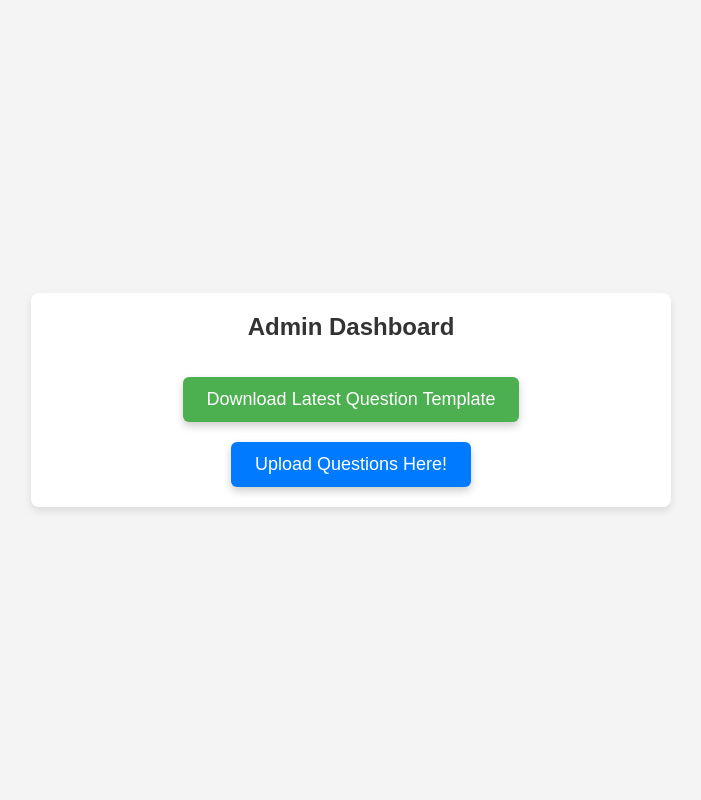
After one commit to papcode/quiz_Rai, a Flask app: template templates/admin_side.html in a window 1280 px wide. The commit adds this page. Shown: the whole page, without its empty margins (289-990 px from the left). Run offline with Flask 2, Linux system fonts and the light colour scheme; the template is opened without the code that fills it, so the values that code supplies are empty.

Commit message:
quiz_upgrade

```diff
--- a/app.py
+++ b/app.py
@@ -39,6 +39,25 @@ def load_questions(filename, sheet_name):
             questions.append({'question': question_text, 'answer': answer_text})
     return questions
 
+# Add this new function
+def load_easy_questions(filename, num_questions):
+    workbook = openpyxl.load_workbook(filename, data_only=True)
+    if 'easy_set' not in workbook.sheetnames:
+        return []
+
+    sheet = workbook['easy_set']
+    all_easy_questions = []
+
+    for row in sheet.iter_rows(min_row=2, values_only=True):
+        question_text = row[0]
+        answer_text = row[1]
+        if question_text and answer_text:
+            all_easy_questions.append({'question': question_text, 'answer': answer_text})
+
+    # Randomly select the required number of questions
+    import random
+    return random.sample(all_easy_questions, min(num_questions, len(all_easy_questions)))
+
 @app.route('/')
 def select_test():
     if 'student_id' not in session:
@@ -53,20 +72,28 @@ def test(test_name):
 
     questions = load_questions('questions.xlsx', test_name)
     results = {}
-    retry_mode = False  # Default to False
+    retry_mode = False
+    is_easy_mode = request.args.get('easy_mode', 'false') == 'true'
+
+    # Initialize shown questions tracking if not exists
+    if 'shown_easy_questions' not in session:
+        session['shown_easy_questions'] = []
 
     if request.method == 'POST':
         user_answers = request.form.to_dict()
-        incorrect_count = 0
+        incorrect_questions = []
 
-        for question in questions:
+        # Get the current questions based on mode
+        current_questions = session.get('easy_questions', questions) if is_easy_mode else questions
+
+        for question in current_questions:
             question_text = question['question']
             user_answer = user_answers.get(question_text, '').strip()
             correct_answer = str(question['answer']).strip()
 
             is_correct = user_answer.lower() == correct_answer.lower()
             if not is_correct:
-                incorrect_count += 1
+                incorrect_questions.append(question_text)
 
             results[question_text] = {
                 'user_answer': user_answer,
@@ -74,32 +101,57 @@ def test(test_name):
                 'correct_answer': correct_answer
             }
 
-        if incorrect_count == 0:
+        if not incorrect_questions:
+            # Clear all session data when all answers are correct
+            session.pop('easy_questions', None)
+            session.pop('shown_easy_questions', None)
             return redirect(url_for('congratulations'))
 
-        # Redirect with JSON encoded user answers
-        return redirect(url_for('error_page', incorrect_count=incorrect_count, test_name=test_name, user_answers=json.dumps(user_answers)))
+        # Load new easy questions for incorrect answers
+        new_easy_questions = []
+        shown_questions = session['shown_easy_questions']
 
-    # For GET request or retry scenario
-    user_answers = request.args.get('user_answers', '{}')
-    retry_mode = 'retry' in request.args
-    results = {}
+        # Get all available easy questions
+        all_easy_questions = load_easy_questions('questions.xlsx', float('inf'))
 
-    user_answers_dict = json.loads(user_answers) if user_answers else {}
+        # Filter out previously shown questions
+        available_questions = [q for q in all_easy_questions
+                             if q['question'] not in shown_questions]
 
-    for question in questions:
-        question_text = question['question']
-        user_answer = user_answers_dict.get(question_text, '').strip()
-        correct_answer = str(question['answer']).strip()
+        # Randomly select required number of new questions
+        import random
+        num_needed = len(incorrect_questions)
+        if available_questions:
+            selected_questions = random.sample(available_questions,
+                                            min(num_needed, len(available_questions)))
+            new_easy_questions.extend(selected_questions)
 
-        is_correct = user_answer.lower() == correct_answer.lower()
-        results[question_text] = {
-            'user_answer': user_answer,
-            'is_correct': is_correct,
-            'correct_answer': correct_answer
-        }
+            # Update shown questions list
+            session['shown_easy_questions'].extend(q['question'] for q in selected_questions)
 
-    return render_template('index.html', questions=questions, test_name=test_name, results=results, retry_mode=retry_mode, user_answers=user_answers_dict)
+        session['easy_questions'] = new_easy_questions
+        return redirect(url_for('test', test_name=test_name, easy_mode='true'))
+
+    if is_easy_mode:
+        questions = session.get('easy_questions', [])
+        return render_template('index.html',
+                             questions=questions,
+                             test_name=test_name,
+                             results={},
+                             retry_mode=False,
+                             user_answers={},
+                             is_easy_mode=True)
+
+    # Clear session data when starting a new test
+    session.pop('easy_questions', None)
+    session.pop('shown_easy_questions', None)
+    return render_template('index.html',
+                         questions=questions,
+                         test_name=test_name,
+                         results=results,
+                         retry_mode=retry_mode,
+                         user_answers={},
+                         is_easy_mode=False)
 
 @app.route('/error_page')
 def error_page():
--- /dev/null
+++ b/static/admin_side.css
@@ -0,0 +1,90 @@
+/* Admin Side Page Styles */
+body {
+    font-family: Arial, sans-serif;
+    background-color: #f4f4f4;
+    margin: 0;
+    padding: 0;
+    display: flex;
+    justify-content: center;
+    align-items: center;
+    height: 100vh;
+}
+
+.container {
+    text-align: center;
+    background-color: #fff;
+    border-radius: 8px;
+    box-shadow: 0 4px 8px rgba(0, 0, 0, 0.1);
+    padding: 20px;
+    width: 90%;
+    max-width: 600px;
+    margin: 20px;
+}
+
+h1 {
+    margin-top: 0;
+    color: #333;
+    font-size: 24px;
+}
+
+.button, .secondary-button {
+    display: inline-block;
+    padding: 12px 24px;
+    font-size: 18px;
+    cursor: pointer;
+    text-align: center;
+    text-decoration: none;
+    border: none;
+    border-radius: 6px;
+    box-shadow: 0 4px 8px rgba(0, 0, 0, 0.2);
+    transition: background-color 0.3s, box-shadow 0.3s, transform 0.3s;
+    margin-top: 20px;
+}
+
+.button {
+    color: #fff;
+    background-color: #4CAF50;
+}
+
+.button:hover {
+    background-color: #45a049;
+    box-shadow: 0 6px 12px rgba(0, 0, 0, 0.2);
+}
+
+.button:active {
+    background-color: #388e3c;
+    box-shadow: 0 2px 4px rgba(0, 0, 0, 0.2);
+    transform: translateY(2px);
+}
+
+/* Secondary Button Styles */
+.secondary-button {
+    color: #fff;
+    background-color: #007BFF;
+}
+
+.secondary-button:hover {
+    background-color: #0056b3;
+    box-shadow: 0 6px 12px rgba(0, 0, 0, 0.2);
+}
+
+.secondary-button:active {
+    background-color: #004494;
+    box-shadow: 0 2px 4px rgba(0, 0, 0, 0.2);
+    transform: translateY(2px);
+}
+
+.flash-messages {
+    list-style-type: none;
+    padding: 0;
+    margin: 0;
+}
+
+.flash-messages li {
+    background-color: #d4edda;
+    color: #155724;
+    border: 1px solid #c3e6cb;
+    border-radius: 5px;
+    padding: 10px;
+    margin: 10px 0;
+}
--- /dev/null
+++ b/templates/admin_side.html
@@ -0,0 +1,33 @@
+{% extends 'base.html' %}
+
+{% block title %}Admin Dashboard{% endblock %}
+
+{% block additional_css %}
+    <link rel="stylesheet" href="{{ url_for('static', filename='admin_side.css') }}">
+{% endblock %}
+
+{% block content %}
+    <div class="container">
+        <h1>Admin Dashboard</h1>
+
+        <!-- Display flash messages -->
+        {% with messages = get_flashed_messages() %}
+            {% if messages %}
+                <ul class="flash-messages">
+                    {% for message in messages %}
+                        <li>{{ message }}</li>
+                    {% endfor %}
+                </ul>
+            {% endif %}
+        {% endwith %}
+
+        <button class="button" onclick="window.location.href='{{ url_for('auth.download_template') }}'">Download Latest Question Template</button>
+        <br>
+
+        <!-- Form to upload file -->
+        <form action="{{ url_for('auth.upload_questions') }}" method="post" enctype="multipart/form-data">
+            <input type="file" id="fileInput" name="file" accept=".xlsx" style="display: none;" onchange="this.form.submit();">
+            <button type="button" class="secondary-button" onclick="document.getElementById('fileInput').click();">Upload Questions Here!</button>
+        </form>
+    </div>
+{% endblock %}
```
Also changed, not shown: email_utils.py (added, +17 -0 lines), static/test_screen.css (+27 -0 lines), templates/forgot_password.html (added, +27 -0 lines), templates/index.html (+39 -19 lines), templates/reset_password.html (added, +28 -0 lines), test_mongoEnv.py (added, +19 -0 lines), static/image/bg_2.jpeg (added), static/image/bg_3.jpeg (added), static/image/bg_4.png (added), 4 other files.
